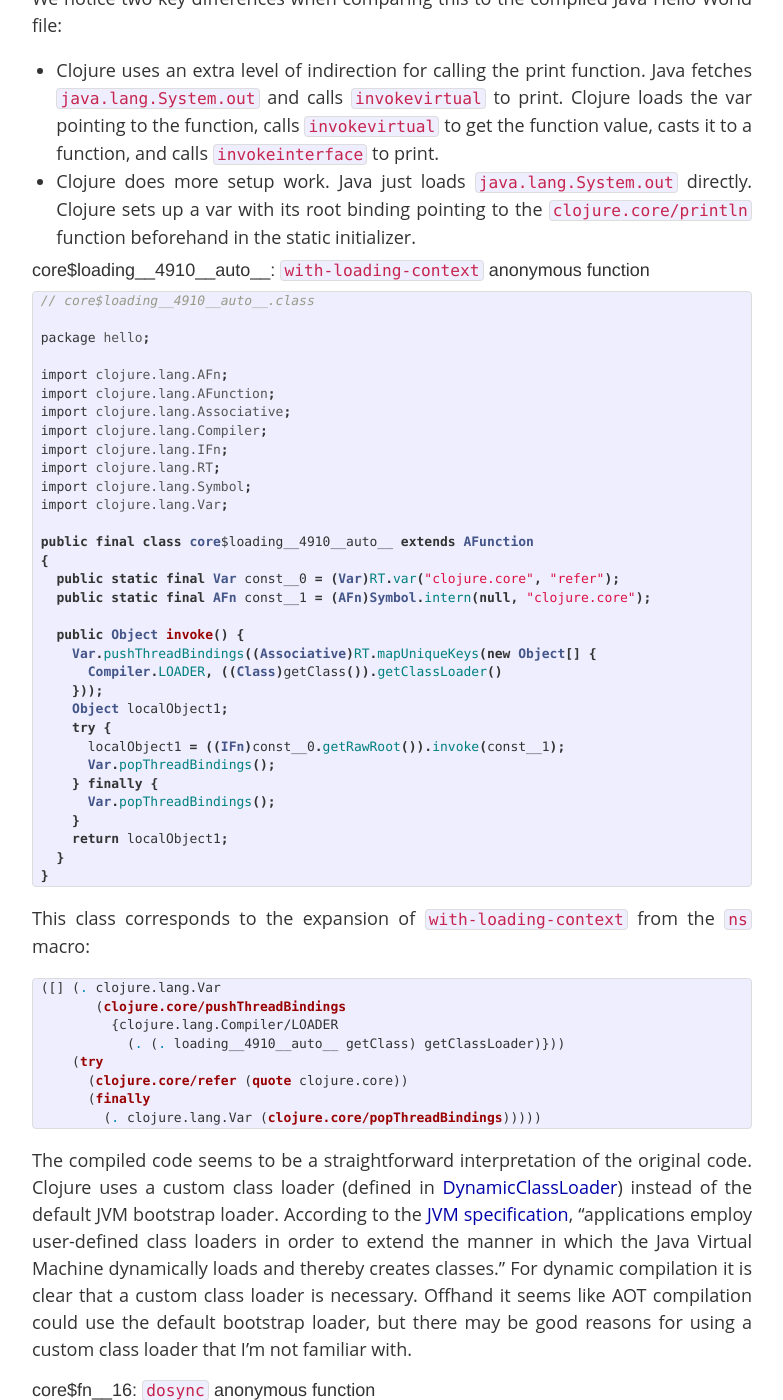
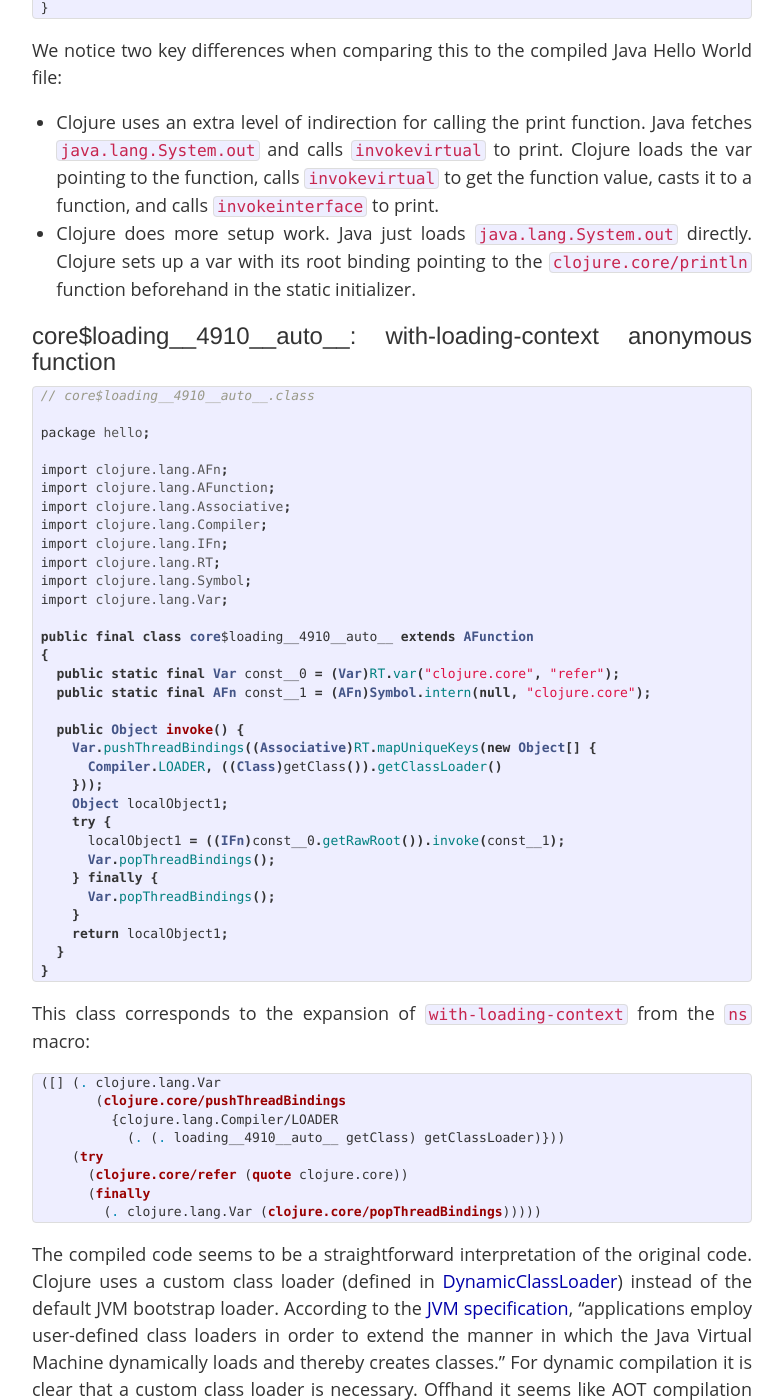
Before and after one commit to hoodunit/hoodunit.github.io, a Jekyll site: the page built from _posts/2014-01-26-clojure-compilation.md, in a window 1280 px wide and 1400 px high, scrolled down 14033 px. Shown: the whole window, without its empty margins (248-1031 px from the left). Built offline with Jekyll 4.4.1, drawn with Linux system fonts in a browser that asks for light colours; Markdown is read by kramdown in place of the engine named in the settings; some of the changed text lies outside the part shown.

Commit message:
Up header size as others were hard to see

````diff
--- a/_posts/2014-01-26-clojure-compilation.md
+++ b/_posts/2014-01-26-clojure-compilation.md
@@ -45,7 +45,7 @@
 
 Classes are initialized only when needed. A class is initialized at JVM startup if it is the main specified class. Classes are also initialized when they are referenced using JVM instructions like `new` or static method invocations, or when a sub-class is initialized. When a class needs to be initialized, it must first be loaded and linked, though these steps may occur at other times.
 
-#### Java Compilation Hello World
+### Java Compilation Hello World
 
 That's all nice, but what does it mean? What does this look like in practice? Suppose we have the following Hello World example in the Java file Hello.java:
 
@@ -125,7 +125,7 @@
 
 The JVM uses a stack to hold operands for instructions. In this example to print "Hello world" we fetch the the static field [java.lang.System.out](http://docs.oracle.com/javase/7/docs/api/java/lang/System.html#out), which returns an object of type PrintStream, and push its value to the stack. Then we push our constant string "Hello world" to the stack. Finally we call invokevirtual with constant "println" to execute [PrintStream.println](http://docs.oracle.com/javase/7/docs/api/java/io/PrintStream.html#println%28java.lang.String%29) and print our message.
 
-#### Java Compilation Summary
+### Java Compilation Summary
 
 The JVM loads and executes class files. For Java each class file is a straightforward representation of a Java class. The JVM loads, links, and initializes these classes at run time when needed. The execution itself usually uses a form of just-in-time (JIT) compilation, where Java bytecode is binary translated to machine code just before it is needed.
 
@@ -262,7 +262,7 @@
 
 It doesn't look so simple anymore, does it?
 
-#### Generated files
+### Generated files
 
 If we closely compare the fully expanded Clojure code and the generated files we notice a few things. Three of the generated class files correspond to functions. One is for the -main function and the other two are for the anonymous functions within the namespace macro. The final class is a loader class for the core namespace (or hello/core.clj file, as each namespace corresponds to a file).
 
@@ -293,7 +293,7 @@
 
 We'll take a look at each of these files in turn.
 
-#### core__init: Loader class for core namespace
+### core__init: Loader class for core namespace
 
 According to [Clojure.org documentation](http://clojure.org/compilation), for each namespace a loader class with an __init suffix is created. This is the loader class for the hello.core namespace.
 
@@ -429,7 +429,7 @@
 
 Remember that our two anonymous functions have been deferred to separate files.
 
-#### core$_main: main function
+### core$_main: main function
 
 ```java
 package hello;
@@ -567,7 +567,7 @@
 * Clojure uses an extra level of indirection for calling the print function. Java fetches `java.lang.System.out` and calls `invokevirtual` to print. Clojure loads the var pointing to the function, calls `invokevirtual` to get the function value, casts it to a function, and calls `invokeinterface` to print.
 * Clojure does more setup work. Java just loads `java.lang.System.out` directly. Clojure sets up a var with its root binding pointing to the `clojure.core/println` function beforehand in the static initializer.
 
-#### core$loading\_\_4910\_\_auto\_\_: `with-loading-context` anonymous function
+### core$loading\_\_4910\_\_auto\_\_: with-loading-context anonymous function
 
 ```java
 // core$loading__4910__auto__.class
@@ -619,7 +619,7 @@
 
 The compiled code seems to be a straightforward interpretation of the original code. Clojure uses a custom class loader (defined in [DynamicClassLoader](https://github.com/clojure/clojure/blob/master/src/jvm/clojure/lang/DynamicClassLoader.java)) instead of the default JVM bootstrap loader. According to the [JVM specification](http://docs.oracle.com/javase/specs/jvms/se7/html/jvms-5.html#jvms-5.3), "applications employ user-defined class loaders in order to extend the manner in which the Java Virtual Machine dynamically loads and thereby creates classes." For dynamic compilation it is clear that a custom class loader is necessary. Offhand it seems like AOT compilation could use the default bootstrap loader, but there may be good reasons for using a custom class loader that I'm not familiar with.
 
-#### core$fn\_\_16: `dosync` anonymous function
+### core$fn\_\_16: dosync anonymous function
 
 ```java
 // core$fn__16.class
````
Also changed, not shown: other parts of _posts/2014-01-26-clojure-compilation.md (+1 -1 lines).
